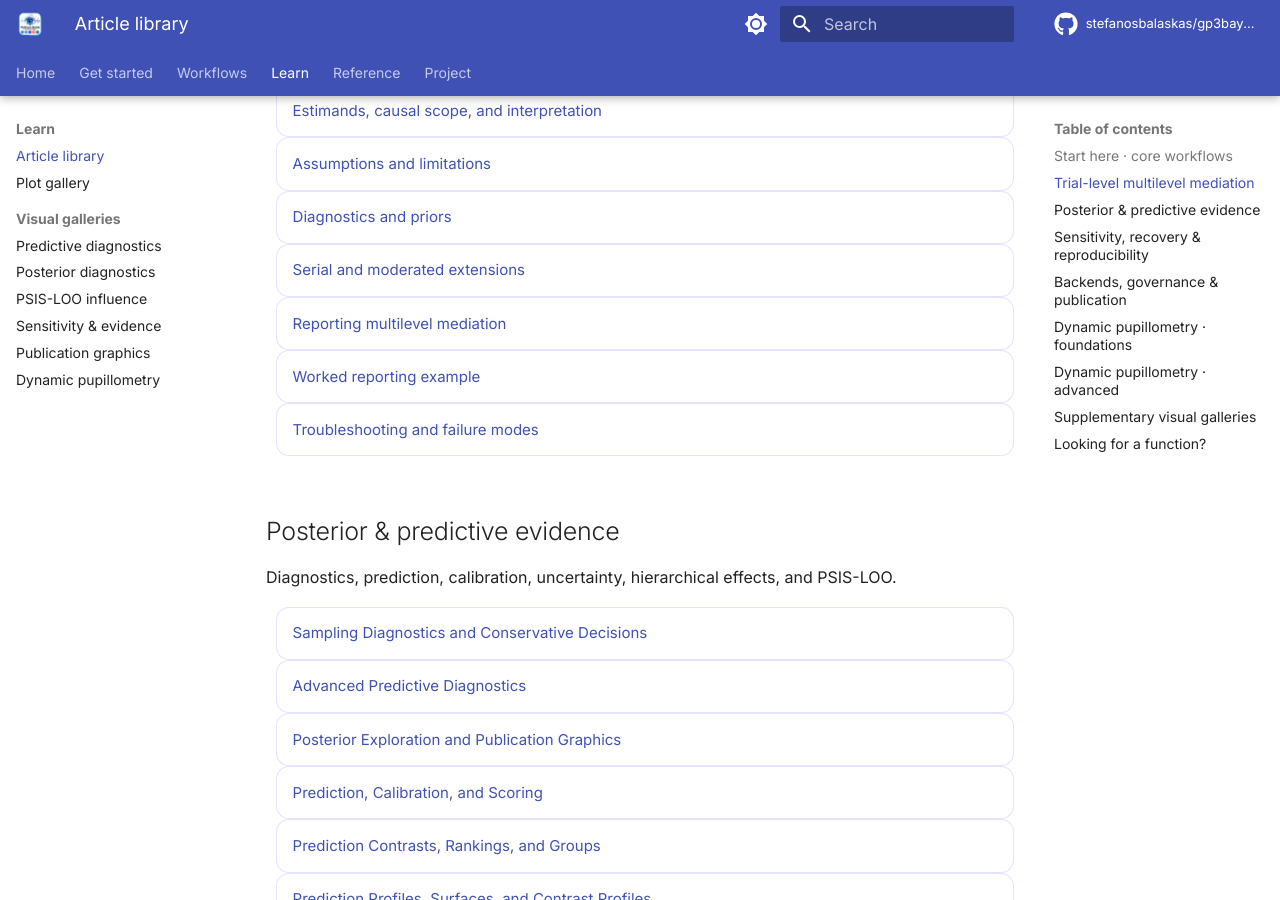
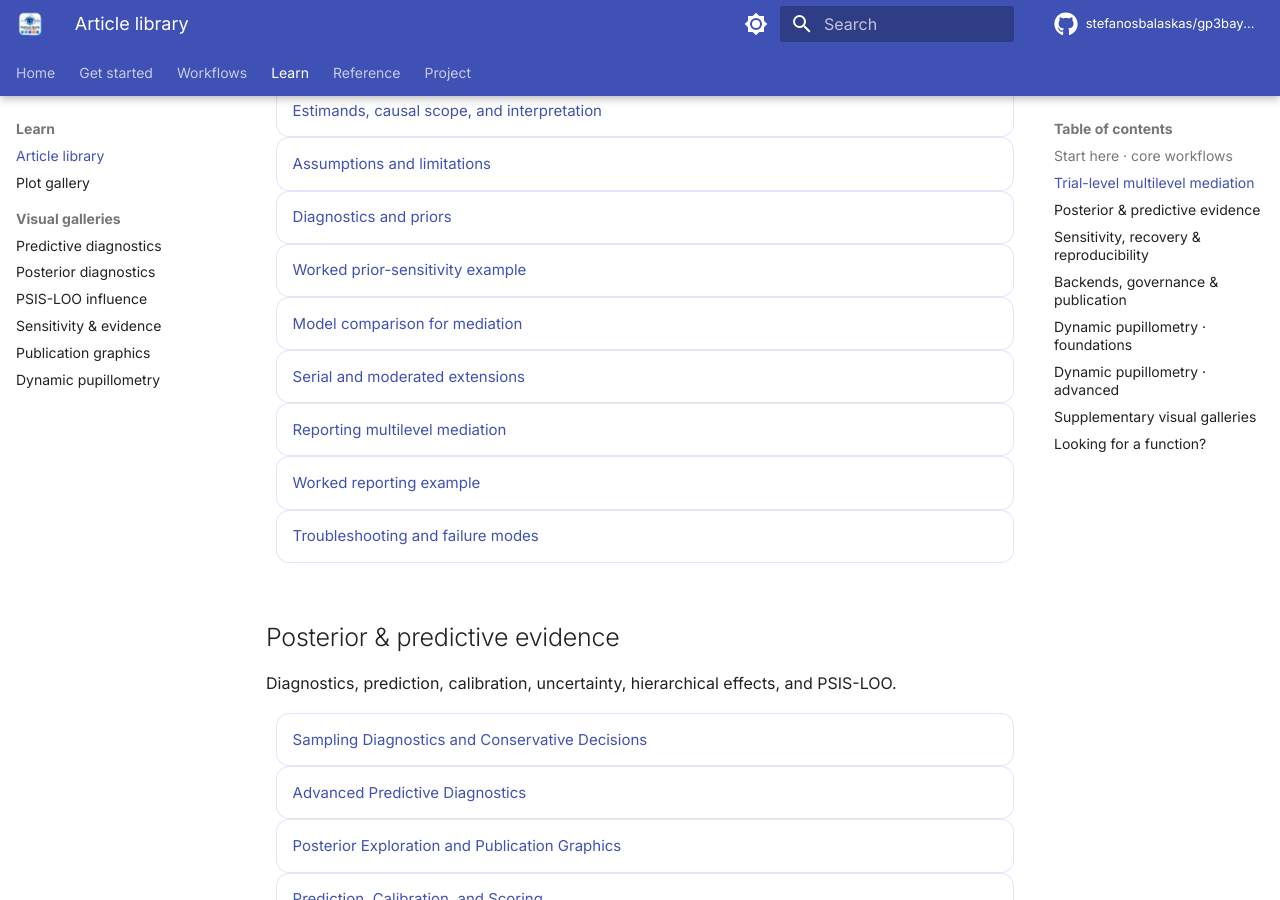
Before and after one commit to stefanosbalaskas/gp3bayespy, an MkDocs documentation site: the page built from docs/articles/index.md, in a window 1280 px wide and 900 px high, scrolled down 1505 px. Built offline with MkDocs 1.6.1 and Material for MkDocs 9.7.7, drawn with Linux system fonts in a browser that asks for light colours; comment, search, counter and statistics services are not loaded.

Commit message:
docs: expand mediation article discovery

```diff
--- a/docs/articles/index.md
+++ b/docs/articles/index.md
@@ -40,6 +40,8 @@ Repeated-measures mechanism models that keep within- and between-participant pat
 - [Estimands, causal scope, and interpretation](multilevel-mediation/interpretation-and-estimands.md)
 - [Assumptions and limitations](multilevel-mediation/assumptions-and-limitations.md)
 - [Diagnostics and priors](multilevel-mediation/diagnostics-and-priors.md)
+- [Worked prior-sensitivity example](multilevel-mediation/prior-sensitivity-worked-example.md)
+- [Model comparison for mediation](multilevel-mediation/model-comparison.md)
 - [Serial and moderated extensions](multilevel-mediation/serial-and-moderated.md)
 - [Reporting multilevel mediation](multilevel-mediation/reporting.md)
 - [Worked reporting example](multilevel-mediation/reporting-example.md)
```
